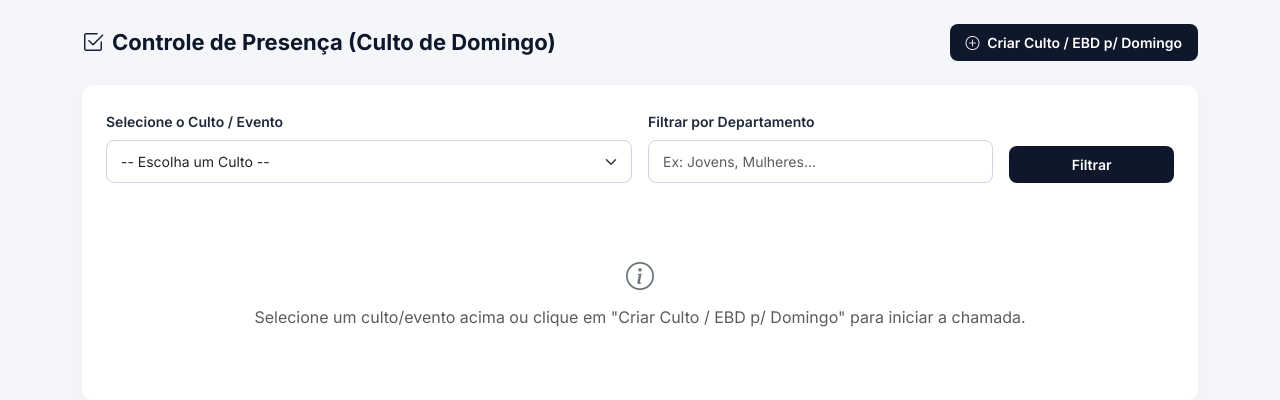
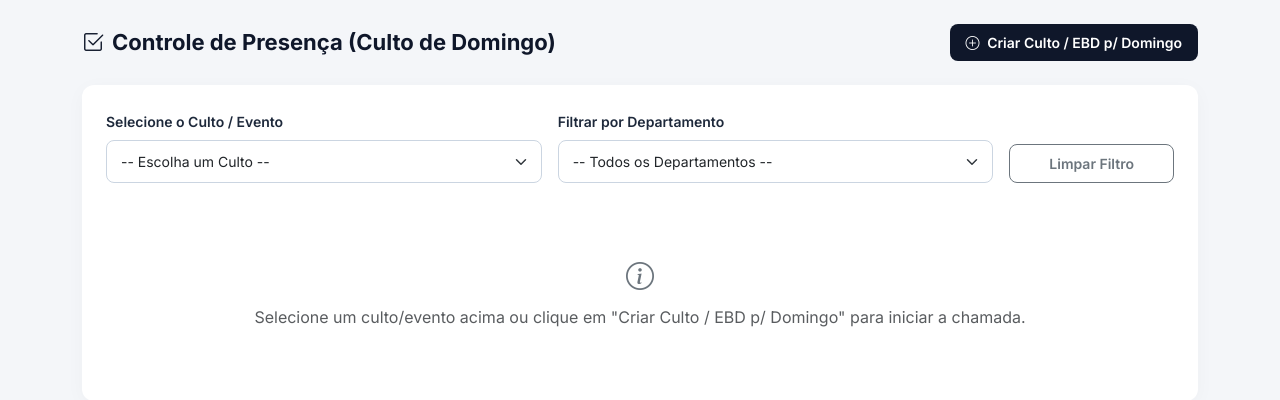
Before and after one commit to SimiTeste/church-presence, a Flask app: page /presence in a window 1280 px wide. Shown: the part 70-470 px from the top of the page. Run offline with Flask 3, Linux system fonts and the light colour scheme; a user stored in the database is signed in.

Commit message:
Transforma filtro de departamento em select de selecao automatica

```diff
--- a/routes/presence.py
+++ b/routes/presence.py
@@ -15,7 +15,6 @@ def get_next_sunday():
 @presence_bp.route("/presence", methods=["GET"])
 @login_required
 def index():
-    # Se o usuário não for MASTER, restringe o acesso e redireciona para o painel
     if getattr(current_user, 'tipo', 'USER') != 'MASTER':
         flash("Acesso restrito à área administrativa.", "warning")
         return redirect(url_for("dashboard.index"))
@@ -24,7 +23,6 @@ def index():
     selected_event_id = request.args.get("event_id", type=int)
     departamento_selecionado = request.args.get("departamento", "").strip()
 
-    # Se nenhum evento foi selecionado, mas existem eventos, seleciona o mais recente por padrão
     if not selected_event_id and events:
         selected_event_id = events[0].id
 
@@ -32,15 +30,19 @@ def index():
     members = []
     present_member_ids = []
 
+    # Busca todos os departamentos únicos cadastrados para preencher o select do filtro
+    departamentos_disponiveis = []
+    if hasattr(Member, 'departamento'):
+        deps = db.session.query(Member.departamento).filter(Member.departamento != None, Member.departamento != '').distinct().all()
+        departamentos_disponiveis = [d[0] for d in deps]
+
     if selected_event_id:
         selected_event = Event.query.get_or_404(selected_event_id)
 
-        # Consulta base de membros (ajustado caso o campo ativo não exista em todos os models)
         query = Member.query
         if hasattr(Member, 'ativo'):
             query = query.filter_by(ativo=True)
 
-        # Aplica o filtro de departamento se selecionado
         if departamento_selecionado and hasattr(Member, 'departamento'):
             query = query.filter_by(departamento=departamento_selecionado)
 
@@ -56,7 +58,8 @@ def index():
         members=members,
         present_member_ids=present_member_ids,
         next_sunday_str=next_sunday_str,
-        departamento_selecionado=departamento_selecionado
+        departamento_selecionado=departamento_selecionado,
+        departamentos_disponiveis=departamentos_disponiveis
     )
 
 @presence_bp.route("/events/quick_add_ebd", methods=["POST"])
@@ -88,7 +91,6 @@ def toggle_presence(event_id, member_id):
         flash("Acesso negado.", "danger")
         return redirect(url_for("presence.index"))
 
-    # Captura o departamento atual da URL ou do formulário para manter o filtro ativo
     departamento_selecionado = request.args.get("departamento") or request.form.get("departamento", "")
 
     attendance = Attendance.query.filter_by(event_id=event_id, member_id=member_id).first()
--- a/templates/presence.html
+++ b/templates/presence.html
@@ -149,10 +149,10 @@
             </div>
         </div>
 
-        <!-- Bloco de Seleção de Evento e Filtros -->
+        <!-- Bloco de Seleção de Evento e Filtros por Opções -->
         <div class="card-custom">
             <form method="GET" action="{{ url_for('presence.index') }}" class="row g-3 align-items-end mb-4">
-                <div class="col-md-6">
+                <div class="col-md-5">
                     <label for="event_id" class="form-label fw-semibold" style="font-size: 14px;">Selecione o Culto / Evento</label>
                     <select class="form-select" id="event_id" name="event_id" onchange="this.form.submit()">
                         <option value="">-- Escolha um Culto --</option>
@@ -164,13 +164,20 @@
                     </select>
                 </div>
 
-                <div class="col-md-4">
+                <div class="col-md-5">
                     <label for="departamento" class="form-label fw-semibold" style="font-size: 14px;">Filtrar por Departamento</label>
-                    <input type="text" class="form-control" id="departamento" name="departamento" value="{{ departamento_selecionado or '' }}" placeholder="Ex: Jovens, Mulheres...">
+                    <select class="form-select" id="departamento" name="departamento" onchange="this.form.submit()">
+                        <option value="">-- Todos os Departamentos --</option>
+                        {% for dep in departamentos_disponiveis %}
+                            <option value="{{ dep }}" {{ 'selected' if departamento_selecionado == dep else '' }}>
+                                {{ dep }}
+                            </option>
+                        {% endfor %}
+                    </select>
                 </div>
 
                 <div class="col-md-2">
-                    <button type="submit" class="btn btn-dark-custom btn-custom w-100">Filtrar</button>
+                    <a href="{{ url_for('presence.index', event_id=selected_event.id if selected_event else '') }}" class="btn btn-outline-secondary btn-custom w-100">Limpar Filtro</a>
                 </div>
             </form>
 
@@ -181,7 +188,7 @@
                         <p class="text-muted mb-0 small">Data: {{ selected_event.data.strftime('%d/%m/%Y') }}</p>
                     </div>
                     <div>
-                        <span class="badge bg-secondary">Total Listados: {{ members|length }}</span>
+                        <span class="badge bg-secondary">Total Exibidos: {{ members|length }}</span>
                     </div>
                 </div>
 
```
